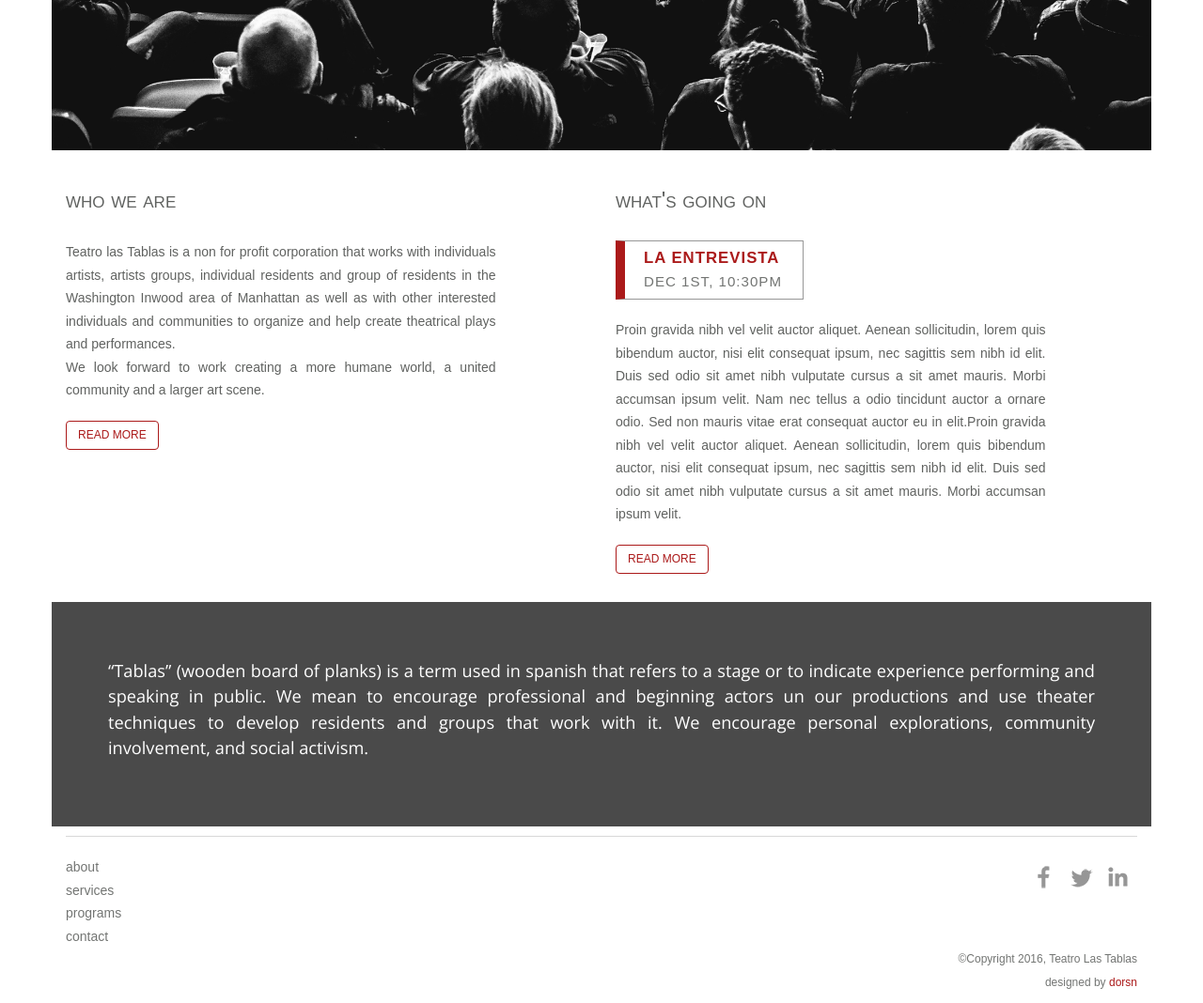
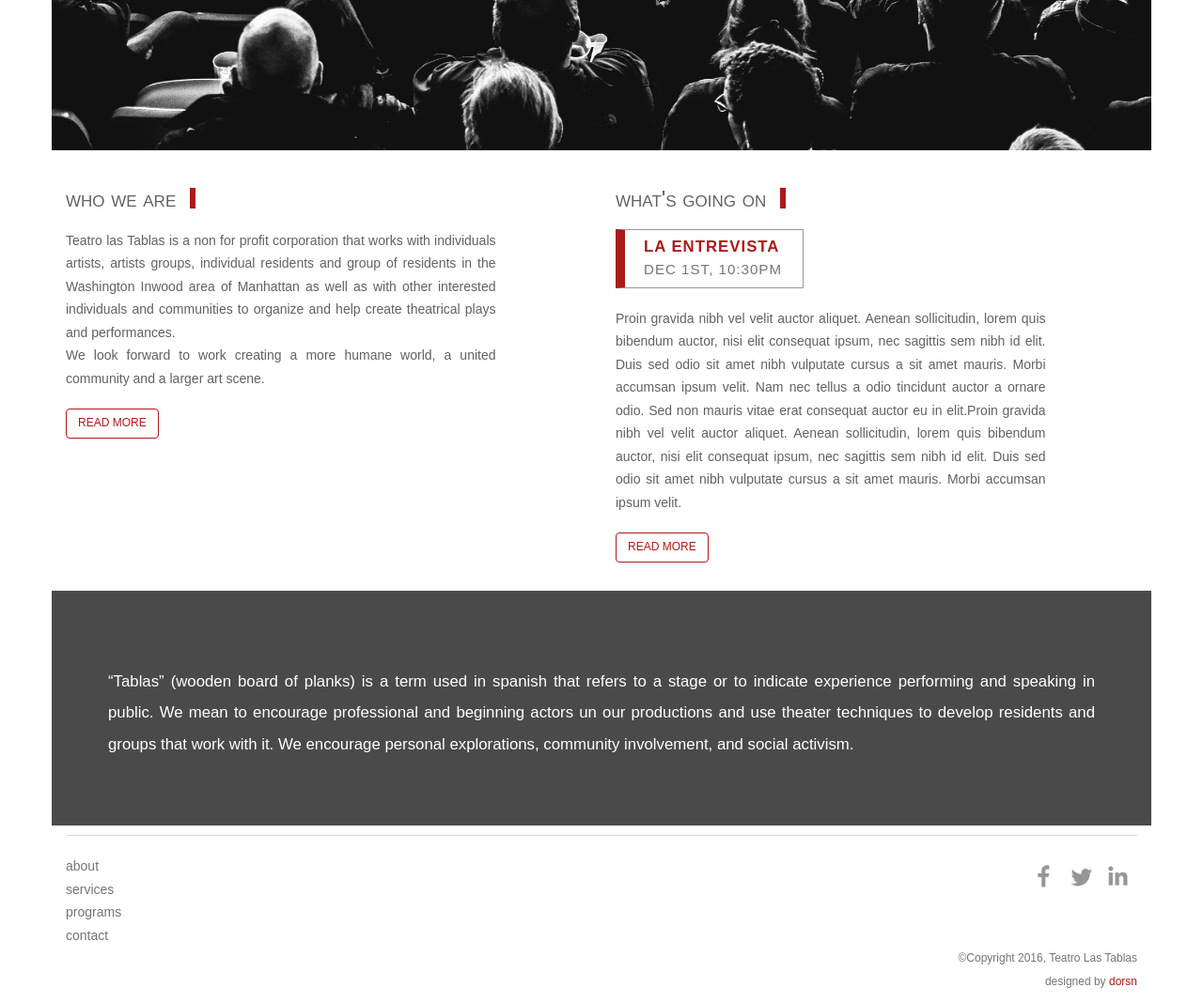
Before and after one commit to mollyme/lastablas, a PHP site: page /index.html in a window 1280 px wide. Shown: the part 546-1614 px from the top of the page at 94% size. Run offline with PHP 8.4, Linux system fonts and the light colour scheme; some libraries are stand-ins or nearby versions.

Commit message:
taking off 2

```diff
--- a/about.html
+++ b/about.html
@@ -57,11 +57,11 @@
        	<section id="about">
     		<div class="row">
        			<div class="col-md-6">
-             		<h3 class="drawline"><span>las tablas</span></h3><hr>
+             		<h3 class="drawline">las tablas</h3>
             		<p>Teatro las Tablas is a non for profit corporation  that works with individuals artists, artists groups, individual residents and group of residents in the Washington Inwood area of Manhattan as well as with other interested individuals and communities to organize and help create theatrical plays and performances. <br><br>
 
 We look forward to work creating a more humane world, a united community and a larger art scene.</p>
-                    <h3 class="drawline"><span>a little bit of history</span></h3> <hr>
+                    <h3 class="drawline"><span>a little bit of history</span></h3>
             		<p>We began to work in 2006  with the goal of bringing  modern plays in spanish to the community.<br><br>
 
 Our objectives are to make theater available to everyone, enrich the quality of life of the residents of the local communities where we work, and further the growth of the intellect and character in people of all ages.<br><br>
@@ -80,7 +80,7 @@ We support theater work that explores culture, identity and integration.</p>
 
        	<section id="members">
     		<div class="row">
-                <h3 class="drawline"><span>our members</span></h3><hr>
+                <h3 class="drawline"><span>our members</span></h3>
        			<div class="col-md-3">
              		<img src="images/yolanny-de-azul2.png" alt="yolanny_rdguez" />
                     <h4>yolanny rodriguez<span>director/founder</span></h4>
--- a/css/style.css
+++ b/css/style.css
@@ -79,40 +79,34 @@ header{
 .tiny{text-align: right;font-size:12px;}
 .divider{
     background-color:#4A4A4A;
-    padding:60px;
-    color:#ffffff;
-    text-align: justify;
-    font-size: 130%;
-    line-height: 150%;
-    font-weight:300;
-    font-family: 'Open Sans', sans-serif;
 }
 
 hr{
     background-color: #d8d8d8;
     height: 1px;
     border: 0;
+ }
 
-}
-
-drawline {
+.drawline {
   line-height: 1;
   text-align: center;
 }
-.drawline span {
+
+.drawline  {
   display: inline-block;
   position: relative;
 }
-.drawline span:after {
+
+h3:after {
   content: "";
   position: absolute;
   height: 22px;
-  border-right: 6px solid #AB1A1A;
+  border-left: 6px solid #AB1A1A;
   top: 0;
 
 }
 
-.drawline span:after {
+h3:after {
   left: 100%;
   margin:0 15px;
 }
@@ -155,6 +149,8 @@ drawline {
 #about{margin:20px 0;}
 
 #about p{
+    padding-top:20px;
+    border-top: 1px solid #d8d8d8;
 	text-align: justify;
 }
 
@@ -225,18 +221,25 @@ h1{ /*text over main image */
 
 }
 
-h2{
-    font-size:250%;
-    color:#737573;
-    text-align: center;
+h2{/*divider copy */
+    font-size:120%;
+    padding:60px;
+    color:#ffffff;
+    text-align: justify;
+    line-height: 200%;
+    font-family: 'Avenir Next', sans-serif;
+    font-weight: 200;
+
 }
 
 h3{
-    max-width: 400px;
+    /*width:100%; */
     font-variant: small-caps;
-    margin-bottom: 30px;
+
+    padding-bottom: 10px;
     font-weight: 400;
     font-family:'Avenir Next', sans-serif;
+    text-align: left !important;
 }
 
 h4{	/*subtitles */
--- a/index.html
+++ b/index.html
@@ -60,7 +60,7 @@
        	<section id="home">
     		<div class="row">
        			<div class="col-md-5">
-             		<h3>who we are</h3>
+             		<h3 class="drawline">who we are</h3>
             		<p>Teatro las Tablas is a non for profit corporation  that works with individuals artists, artists groups, individual residents and group of residents in the Washington Inwood area of Manhattan as well as with other interested individuals and communities to organize and help create theatrical plays and performances.<br>
 We look forward to work creating a more humane world, a united community and a larger art scene.</p>
                     <a href="about.html"><button type="button" class="btn btn-primary">read more</button></a>
@@ -68,7 +68,7 @@ We look forward to work creating a more humane world, a united community and a l
                 <div class="col-md-1"></div>
         		<!-- <div class="col-md-1 line"></div> -->
          		<div class="col-md-5">
-              	<h3>what's going on</h3>
+              	<h3 class="drawline">what's going on</h3>
                 <a href="projects.html" title="projects" ><div class="event_peek">La entrevista <p>dec 1st, 10:30pm</p></div></a>
             	<p>Proin gravida nibh vel velit auctor aliquet. Aenean sollicitudin, lorem quis bibendum auctor, nisi elit consequat ipsum, nec sagittis sem nibh id elit. Duis sed odio sit amet nibh vulputate cursus a sit amet mauris. Morbi accumsan ipsum velit. Nam nec tellus a odio tincidunt auctor a ornare odio. Sed non  mauris vitae erat consequat auctor eu in elit.Proin gravida nibh vel velit auctor aliquet. Aenean sollicitudin, lorem quis bibendum auctor, nisi elit consequat ipsum, nec sagittis sem nibh id elit. Duis sed odio sit amet nibh vulputate cursus a sit amet mauris. Morbi accumsan ipsum velit. </p>
                     <button type="button" class="btn btn-primary">read more</button>
@@ -79,8 +79,8 @@ We look forward to work creating a more humane world, a united community and a l
 
        <!-- divider -->
     		<div class="row divider">
-        			<p>
-                       “Tablas” (wooden board of planks) is a term used in spanish that refers to a stage or to indicate experience performing and speaking in public.  We mean to encourage professional and beginning actors un our productions and use theater techniques to develop residents and groups that work with it.  We encourage personal explorations, community involvement, and social activism.</p>
+        			<h2>
+                       “Tablas” (wooden board of planks) is a term used in spanish that refers to a stage or to indicate experience performing and speaking in public.  We mean to encourage professional and beginning actors un our productions and use theater techniques to develop residents and groups that work with it.  We encourage personal explorations, community involvement, and social activism.</h2>
 
     		</div>
          <!-- end of divider -->
```
